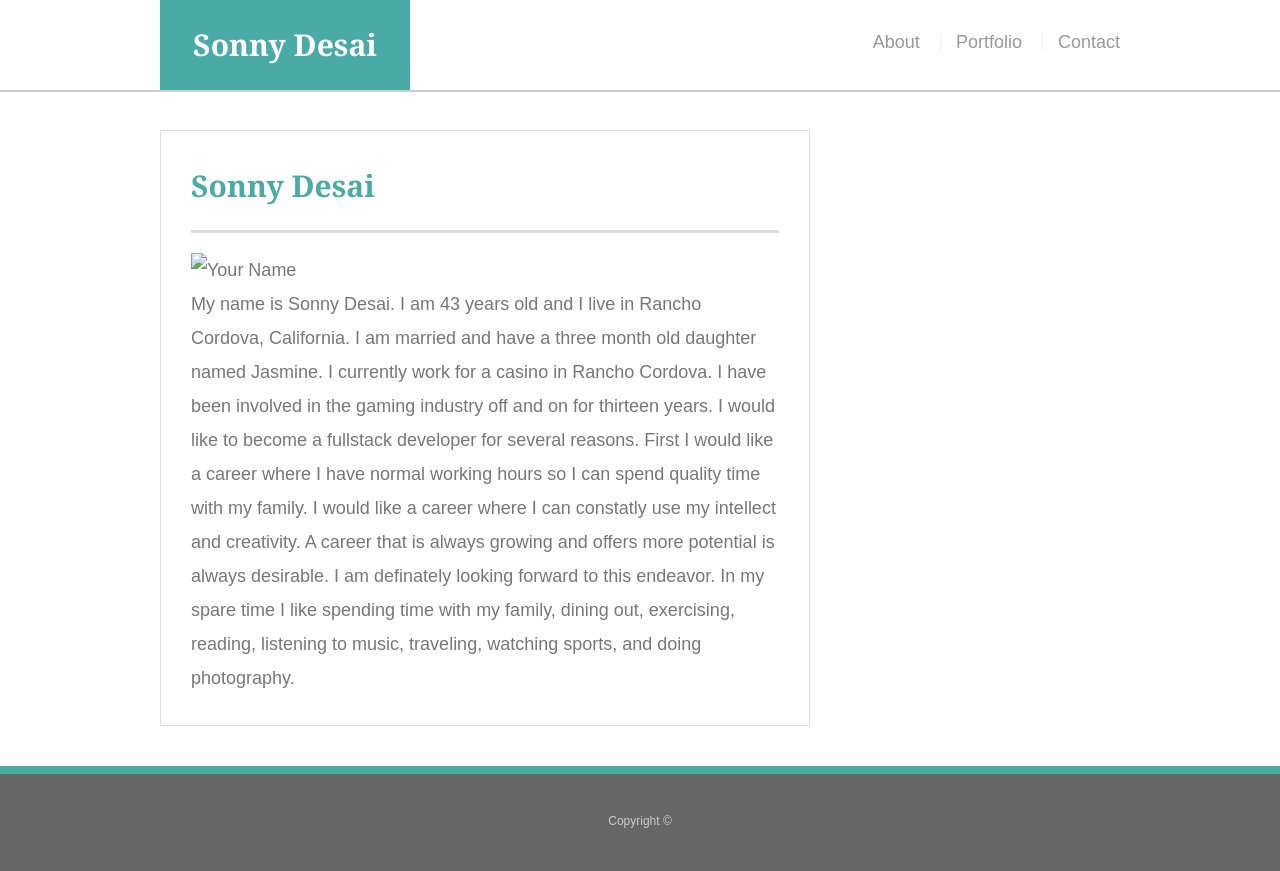
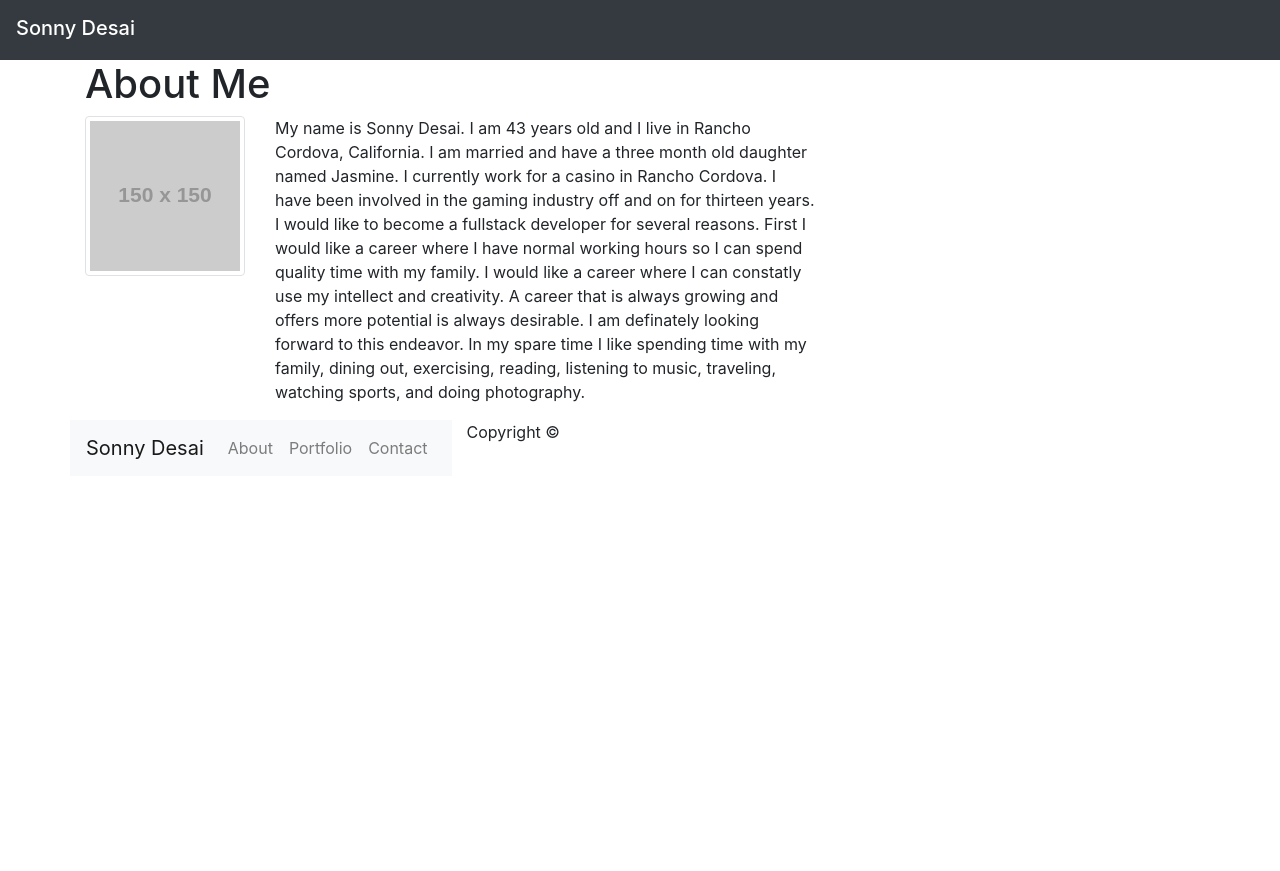
Before and after one commit to sbdesai75/Bootstrap-Portfolio2, a plain HTML site: page index.html in a window 1280 px wide. After the commit the page ends 800 px from the top, so only its background shows below. Drawn offline with nearby package versions, Linux system fonts and the light colour scheme; placeholder pictures from the web are drawn by us.

Commit message:
made changes

```diff
--- a/index.html
+++ b/index.html
@@ -1,52 +1,117 @@
-<!doctype html>
+<!DOCTYPE html>
 <html lang="en-us">
 
 <head>
+
   <meta charset="UTF-8">
-  <title>About | Sonny Desai</title>
-  <link rel="stylesheet" type="text/css" href="style.css">
+  <meta name="viewport" content="width=device-width, initial-scale=1">
+
+  <title>Sonny Desai</title>
+
+  <!-- Bootstrap CDN -->
+  <link rel="stylesheet" href="https://maxcdn.bootstrapcdn.com/bootstrap/4.0.0/css/bootstrap.min.css">
+
 </head>
 
 <body>
+  <!-- Start Nav -->
+  <nav class="navbar navbar-dark bg-dark">
+    <span class="navbar-brand mb-1 h1">Sonny Desai</span>
+  </nav>
+  <div class="collapse navbar-collapse" id="bs-example-navbar-collapse-1">
+    <ul class="nav navbar-nav navbar-right">
+      <li>
+        <a href="index.html">
+          <html>
 
-  <header id="masthead">
-    <div class="container">
-      <a href="index.html" id="logo">Sonny Desai</a>
-      <nav>
-        <a href="index.html">About</a>
+          <head>
+            <meta charset="utf-8" />
+            <meta http-equiv="X-UA-Compatible" content="IE=edge">
+            <title>Page Title</title>
+            <meta name="viewport" content="width=device-width, initial-scale=1">
+            <link rel="stylesheet" type="text/css" media="screen" href="main.css" />
+            <script src="main.js"></script>
+          </head>
+
+          <body>
+
+          </body>
+
+          </html>
+          <li>
+            <a href="index.html"></a>
+          </li>">About</a>
+      </li>
+      <li>
         <a href="portfolio.html">Portfolio</a>
+      </li>
+      <li>
         <a href="contact.html">Contact</a>
+      </li>
+    </ul>
+  </div>
+  </div>
+  </nav>
+  <!-- End Nav -->
+  <div class="container">
+    <div class="row">
+      <div class="col-md-8">
+        <div class="page-header">
+          <h1>About Me</h1>
+        </div>
+        <div class="row">
+          <div class="col-md-3">
+            <img src="http://placehold.it/150x150" alt="Placeholder" class="img-thumbnail">
+          </div>
+          <div class="col-md-9">
+            <p>
+              My name is Sonny Desai. I am 43 years old and I live in Rancho Cordova, California. I am married and have a three month old
+              daughter named Jasmine. I currently work for a casino in Rancho Cordova. I have been involved in the gaming
+              industry off and on for thirteen years. I would like to become a fullstack developer for several reasons. First
+              I would like a career where I have normal working hours so I can spend quality time with my family. I would
+              like a career where I can constatly use my intellect and creativity. A career that is always growing and offers
+              more potential is always desirable. I am definately looking forward to this endeavor. In my spare time I like
+              spending time with my family, dining out, exercising, reading, listening to music, traveling, watching sports,
+              and doing photography.
+            </p>
+          </div>
+        </div>
+      </div>
+      <!--Create Card taking up 4 Columns-->
+      <nav class="navbar navbar-expand-lg navbar-light bg-light">
+        <a class="navbar-brand" href="#">Sonny Desai</a>
+        <button class="navbar-toggler" type="button" data-toggle="collapse" data-target="#navbarNav" aria-controls="navbarNav" aria-expanded="false"
+          aria-label="Toggle navigation">
+          <span class="navbar-toggler-icon"></span>
+        </button>
+        <div class="collapse navbar-collapse" id="navbarNav">
+          <ul class="navbar-nav">
+
+            <li class="nav-item">
+              <a class="nav-link" href="index.html">About</a>
+            </li>
+            <li class="nav-item">
+              <a class="nav-link" href="portfolio.html">Portfolio</a>
+            </li>
+            <li class="nav-item">
+              <a class="nav-link" href="contact.html">Contact</a>
+            </li>
+
+          </ul>
+        </div>
       </nav>
-    </div>
-  </header>
-
-  <div id="main-container" class="container">
-    <section class="main-section">
-      <h1>Sonny Desai</h1>
-
-      <img src="assets/images/cat.jpg" class="auth-image" alt="Your Name">
-
-      <p>My name is Sonny Desai. I am 43 years old and I live in Rancho Cordova, California. I am married and have a three month old
-        daughter named Jasmine. I currently work for a casino in Rancho Cordova. I have been involved in the gaming industry
-        off and on for thirteen years. I would like to become a fullstack developer for several reasons. First I would like
-        a career where I have normal working hours so I can spend quality time with my family. I would like a career where
-        I can constatly use my intellect and creativity. A career that is always growing and offers more potential is always
-        desirable. I am definately looking forward to this endeavor. In my spare time I like spending time with my family,
-        dining out, exercising, reading, listening to music, traveling, watching sports, and doing photography.</p>
 
 
+      <!-- jQuery CDN -->
+      <script src="https://ajax.googleapis.com/ajax/libs/jquery/1.11.3/jquery.min.js"></script>
 
-
-
-    </section>
-
+      <!-- Bootstrap JavaScript CDN -->
+      <script src="https://maxcdn.bootstrapcdn.com/bootstrap/4.0.0/js/bootstrap.min.js"></script>
+</body>
+<footer>
+  <div class="container">
+    Copyright &copy;
   </div>
-
-  <footer>
-    <div class="container">
-      Copyright &copy;
-    </div>
-  </footer>
-</body>
+</footer>
 
 </html>
--- /dev/null
+++ b/reset.css
@@ -0,0 +1,48 @@
+/* http://meyerweb.com/eric/tools/css/reset/
+   v2.0 | 20110126
+   License: none (public domain)
+*/
+
+html, body, div, span, applet, object, iframe,
+h1, h2, h3, h4, h5, h6, p, blockquote, pre,
+a, abbr, acronym, address, big, cite, code,
+del, dfn, em, img, ins, kbd, q, s, samp,
+small, strike, strong, sub, sup, tt, var,
+b, u, i, center,
+dl, dt, dd, ol, ul, li,
+fieldset, form, label, legend,
+table, caption, tbody, tfoot, thead, tr, th, td,
+article, aside, canvas, details, embed,
+figure, figcaption, footer, header, hgroup,
+menu, nav, output, ruby, section, summary,
+time, mark, audio, video {
+	margin: 0;
+	padding: 0;
+	border: 0;
+	font-size: 100%;
+	font: inherit;
+	vertical-align: baseline;
+}
+/* HTML5 display-role reset for older browsers */
+article, aside, details, figcaption, figure,
+footer, header, hgroup, menu, nav, section {
+	display: block;
+}
+body {
+	line-height: 1;
+}
+ol, ul {
+	list-style: none;
+}
+blockquote, q {
+	quotes: none;
+}
+blockquote:before, blockquote:after,
+q:before, q:after {
+	content: '';
+	content: none;
+}
+table {
+	border-collapse: collapse;
+	border-spacing: 0;
+}
```
Also changed, not shown: contact.html (+47 -5 lines), portfolio.html (+46 -100 lines), style.css (line endings or trailing spaces).
